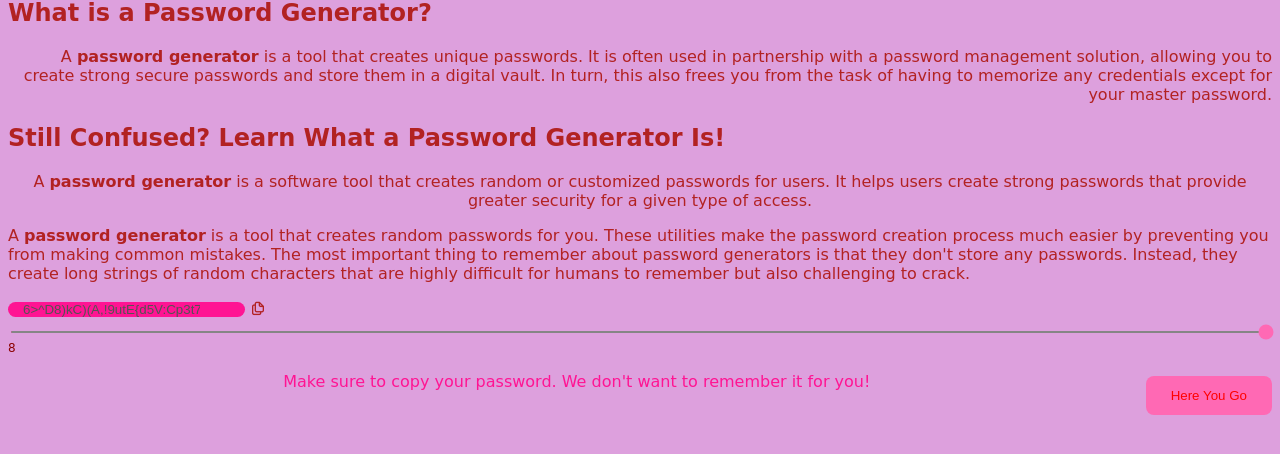
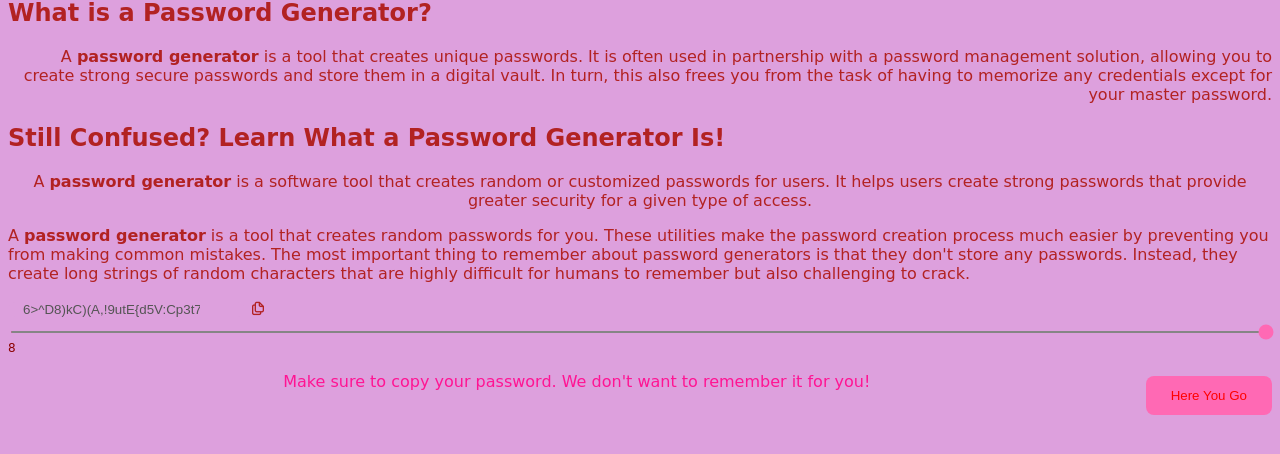
Before and after one commit to kdq4tf/CS4501-HW1, a PHP site: page / in a window 1280 px wide. Shown: the part 234-688 px from the top of the page. Run offline with PHP 8.4, Linux system fonts and the light colour scheme.

Commit message:
updated color

```diff
--- a/style.css
+++ b/style.css
@@ -4,7 +4,7 @@
   border-radius: 8px;
   padding: 0 45px 0 15px;
   border: 1px darkred;
-  background-color: deeppink;
+  background-color: plum;
 }
 
 .range-box input {
```
